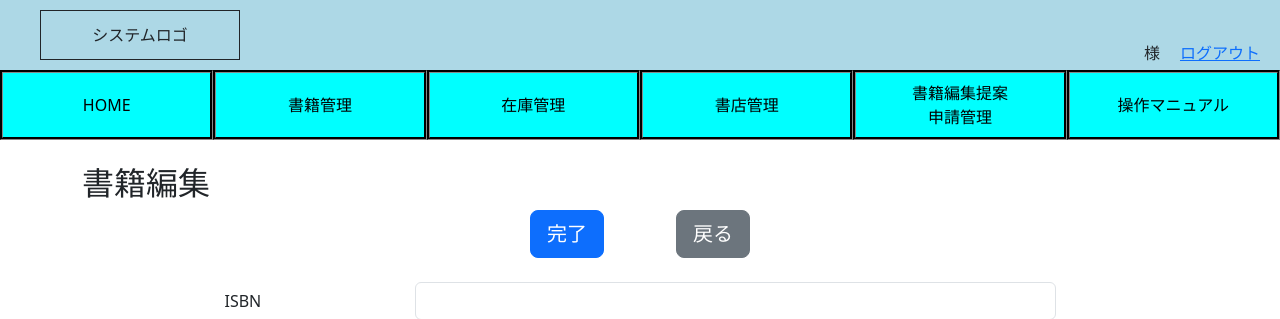
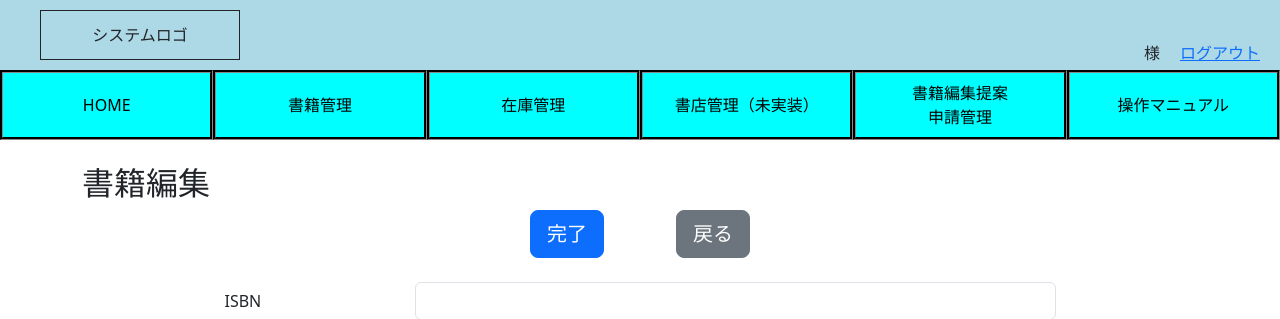
Before and after one commit to uk-works/ibis, a Spring app: template src/main/resources/templates/book/admin/edit.html in a window 1280 px wide. Shown: the top 319 px of the page. Run offline with Thymeleaf, Linux system fonts and the light colour scheme; the template is opened without the code that fills it, so the values that code supplies are empty.

Commit message:
共通ぺージヘッダー（管理者）書店管理リンク無効化

```diff
--- a/src/main/resources/templates/common/admin_header.html
+++ b/src/main/resources/templates/common/admin_header.html
@@ -18,7 +18,7 @@
 	    <a href="/dashboard" class="nav-item">HOME</a>
 	    <a href="/book/list" class="nav-item">書籍管理</a>
 	    <a href="/inventory/list" class="nav-item">在庫管理</a>
-	    <a href="/store/list" class="nav-item">書店管理</a>
+	    <a href="#" class="nav-item">書店管理（未実装）</a>
 	    <a href="/bookeditproposal/list" class="nav-item">書籍編集提案<br>申請管理</a>
 	    <a href="#" class="nav-item">操作マニュアル</a>
 	</nav>
```
